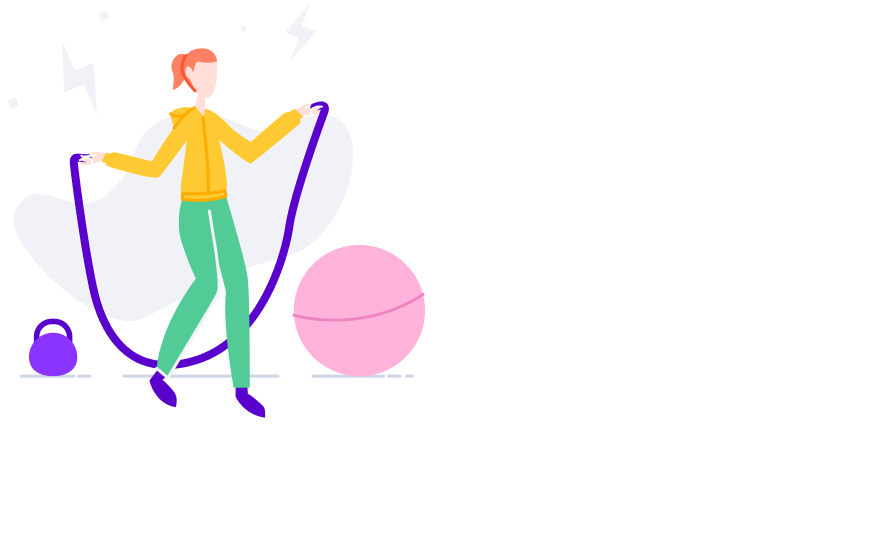
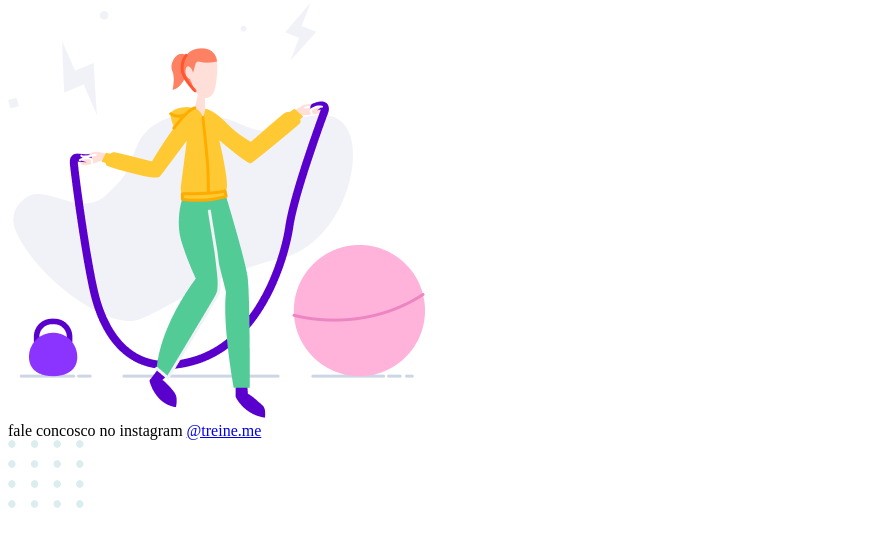
Before and after one commit to TTVTheAgregado/Projeto-02, a plain HTML site: page index.html in a window 1280 px wide. Shown: the part 251-798 px from the top of the page, without its empty margins (0-886 px from the left). Drawn offline with Linux system fonts and the light colour scheme.

Commit message:
Início CSS no projeto

```diff
--- a/index.html
+++ b/index.html
@@ -4,6 +4,8 @@
     <meta charset="UTF-8">
     <meta name="viewport" content="width=device-width, initial-scale=1.0">
     <title>Treine-me</title>
+
+    <link rel="stylesheet" href="style.css">
 </head>
 <body>
 
@@ -41,7 +43,12 @@
         <img src="/images/fitness-jump.png" alt="Desenho de uma mulher pulando corda">
      </main>
 
-     <footer></footer>
+     <footer>
+      fale concosco no instagram <a href="https://instagram.com/treineme" target="_blank" >@treine.me</a>
+     </footer>
     </div>
+
+    <img src="images/balls-decoration.svg" alt="Bolinha decorativas verdes no canto inferior direito">
+
 </body>
 </html>
--- /dev/null
+++ b/style.css
@@ -0,0 +1,3 @@
+.page {
+
+}
```
